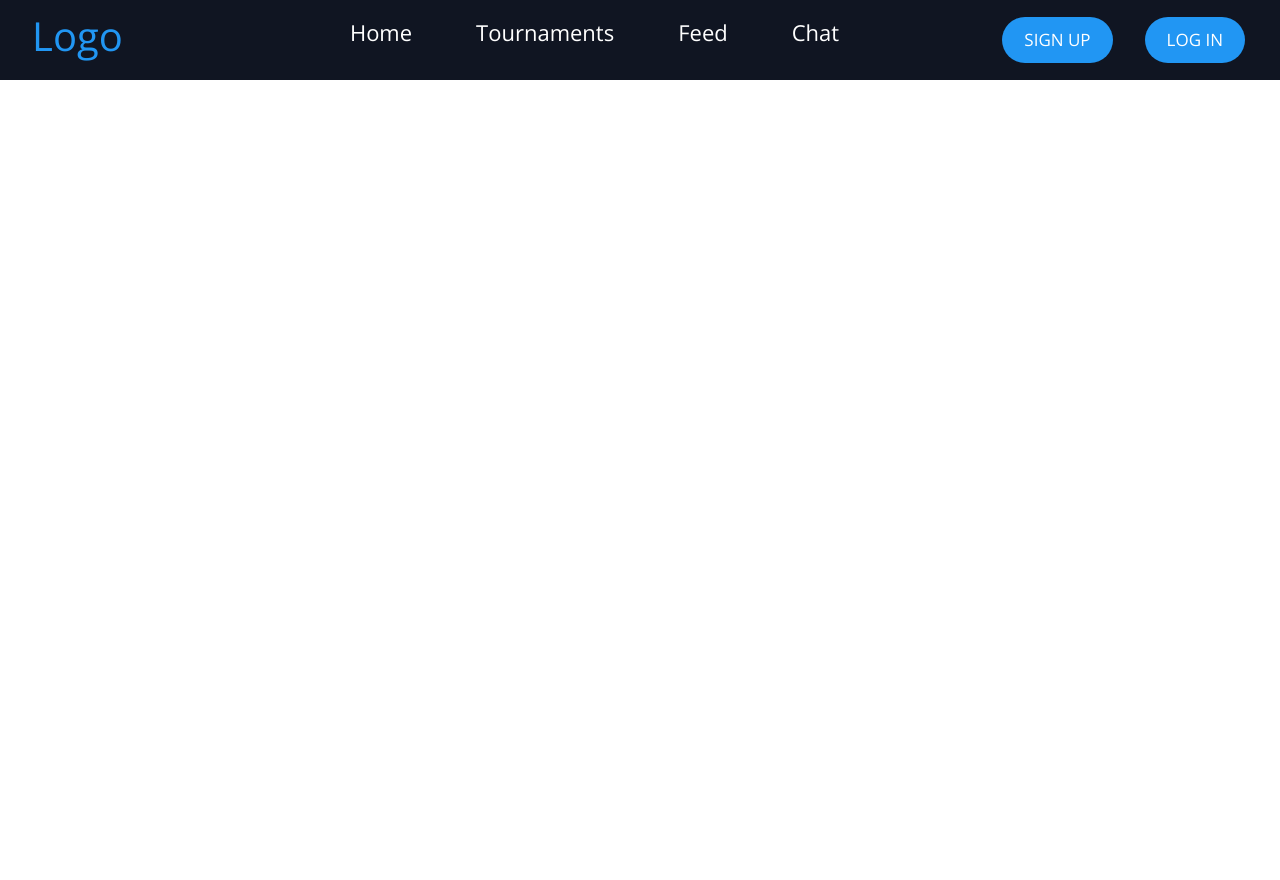
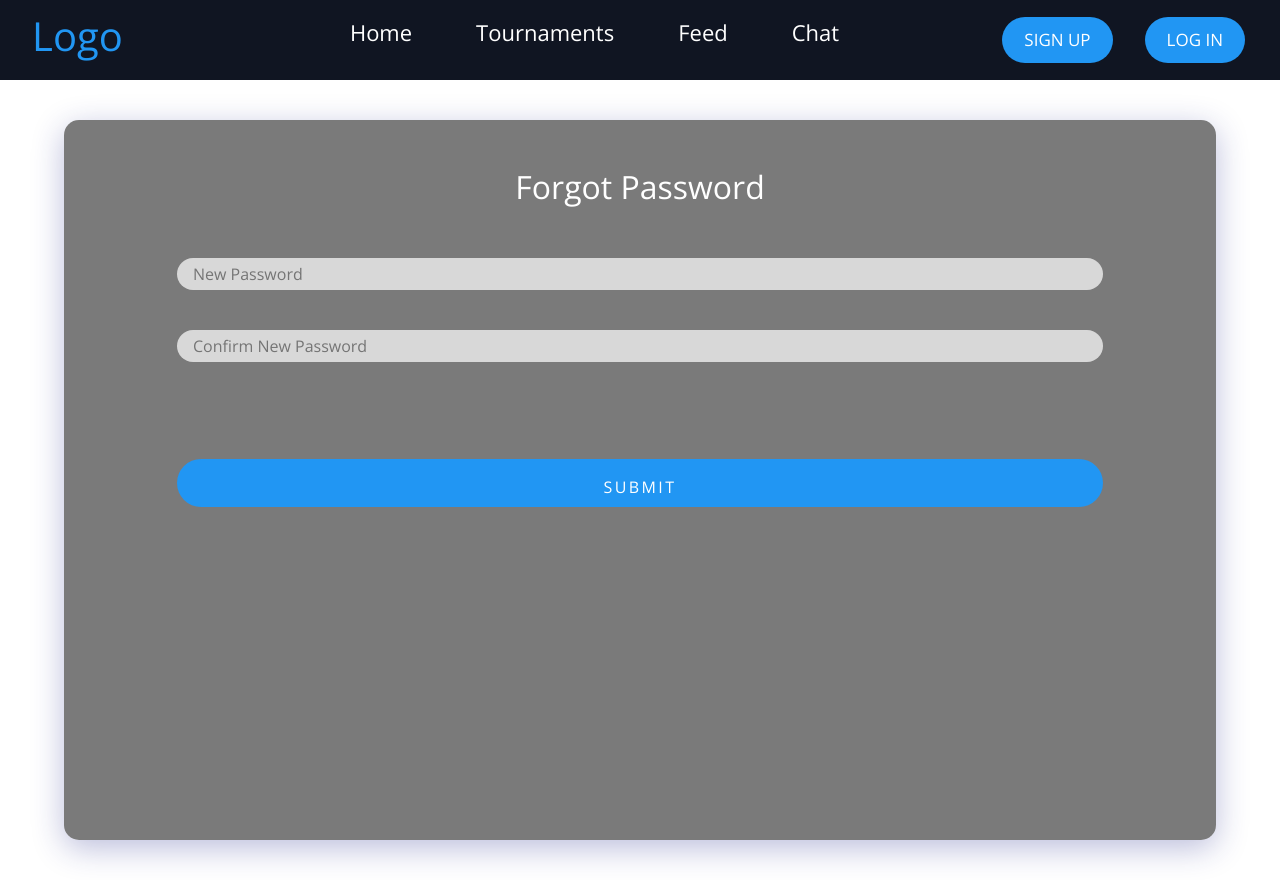
Before and after one commit to hassanthiab/GP_Project, a React (Create React App) app: page /reset-password in a window 1280 px wide. Before the commit the page ends 800 px from the top, so only its background shows below. Built offline with nearby package versions, Linux system fonts and the light colour scheme.

Commit message:
forgot-password

```diff
--- a/src/App.jsx
+++ b/src/App.jsx
@@ -16,7 +16,8 @@ function App()
       <Route  path="/Login" element={<Login />} />
       <Route  path="/Signup"   element={<Signup></Signup>} />
       <Route  path="/Login/ForgotPassword"   element={<Page />} />
-      <Route  path="/Login/ForgotPassword/NewPassword"   element={<NewPass />} />
+      <Route  path="/reset-password"   element={<NewPass />} />
+
     </Routes>
 
 
--- a/src/components/ForgotPassword/NewPass.jsx
+++ b/src/components/ForgotPassword/NewPass.jsx
@@ -4,6 +4,11 @@ import Input from '../Login/Input'
 import '../Login/LoginStyle.css';
 import styled from 'styled-components';
 import Button from '../Login/Button';
+import { useRoutes } from 'react-router-dom';
+import { Component } from 'react/cjs/react.production.min';
+import axios from 'axios';
+import { useParams } from 'react-router-dom';
+import { useSearchParams } from 'react-router-dom';
 
 const Title = styled.h2`
 margin: 3rem 0 2rem 0 ;
@@ -27,7 +32,68 @@ align-items: center ;
 height: 20% ;
 width: 100% ;
 `;
-function NewPass() {
+
+
+class NewPass extends Component {
+
+    state={
+      input:{
+        email:"",
+        password:"",
+        password_confirmation:"",
+        token:"",
+      },
+      errors:{
+        password:"",
+    },
+
+    }
+
+
+    render(){
+    let forgotPassReq =()=> {
+
+       const queryParams = new URLSearchParams(window.location.search)
+
+       const token = queryParams.get('t')
+       const email = queryParams.get('email')
+
+            axios.post("http://localhost:8000/api/reset-password",{
+                "email":email,
+                "password":this.state.input['password'],
+                "password_confirmation":this.state.input['password_confirmation'],
+                "token":token,
+
+        }).then(response=> {
+         console.log(response.data)
+          })
+          .catch(error=> {
+              let StateError={...this.state.errors}
+              StateError['password']=error.response.data.errors['password']
+          this.setState({
+            errors:StateError
+            }
+
+              )
+              console.log(this.state.errors['password'][0])
+
+          });
+
+        }
+
+                let changed=(event,inputId)=>{
+
+                    let input={...this.state.input}
+                     input[inputId]=event.target.value
+                     this.setState(
+                         {
+
+                             input:input
+                         }
+                         )
+
+                 }
+
   return (
     <body class="Login">
    <Container size="30vh">
@@ -35,16 +101,17 @@ function NewPass() {
            Forgot Password
        </Title>
        <InputText>
-       <Input type="password" placeholder="New Password" />
-       <Input type="password" placeholder="Confirm New Password" />
+       <Input onChange={(event)=>changed(event,"password")} type="password" placeholder="New Password" />
+       <Input onChange={(event)=>changed(event,"password_confirmation")} type="password" placeholder="Confirm New Password" />
        </InputText>
+       <label>{this.state.errors['password'][0]}</label>
        <Buttons>
        <div class="container">
      <div class="row">
     <div class="col-md-1">
         </div>
     <div class="col-md-10">
-    <Button nameButton="Submit"></Button>
+    <Button onClick={forgotPassReq} nameButton="Submit"></Button>
      </div>
     <div class="col-md-1">
     </div>
@@ -56,5 +123,6 @@ function NewPass() {
    </Container>
       </body>
   )}
+}
 
 export default NewPass
--- a/src/components/ForgotPassword/Page.jsx
+++ b/src/components/ForgotPassword/Page.jsx
@@ -4,6 +4,9 @@ import Input from '../Login/Input'
 import '../Login/LoginStyle.css';
 import styled from 'styled-components';
 import Button from '../Login/Button';
+import axios from 'axios';
+import { Component } from 'react/cjs/react.production.min';
+
 
 const Title = styled.h2`
 margin: 3rem 0 2rem 0 ;
@@ -28,7 +31,50 @@ height: 20% ;
 width: 100% ;
 `;
 
-function Page() {
+
+
+class Page extends Component {
+    state={
+        input:{
+            email:""
+        },
+        error:""
+    }
+    render(){
+
+let forgotPassReq =()=> {
+console.log(this.state.input['email'])
+    axios.post("http://localhost:8000/api/forgot-password",{
+        "email":this.state.input['email'],
+
+}).then(response=> {
+
+  })
+  .catch(error=> {
+  this.setState({
+      error:error.response.data.message
+    }
+      )
+
+
+  });
+
+}
+
+        let changed=(event,inputId)=>{
+
+            let input={...this.state.input}
+             input[inputId]=event.target.value
+             this.setState(
+                 {
+
+                     input:input
+                 }
+                 )
+
+         }
+
+
   return (
       <body class="Login">
    <Container size="30vh">
@@ -36,8 +82,8 @@ function Page() {
            Forgot Password
        </Title>
        <InputText>
-       <Input type="text" placeholder="Email of your account" />
-       <label style={{cursor:'pointer'}}>Try another method?</label>
+       <Input onChange={(event)=>changed(event,'email')} type="text" placeholder="Email of your account" />
+       <label style={{cursor:'pointer'}}>{this.state.error}</label>
        </InputText>
        <Buttons>
        <div class="container">
@@ -45,7 +91,7 @@ function Page() {
     <div class="col-md-1">
         </div>
     <div class="col-md-10">
-    <Button nameButton="Submit"></Button>
+    <Button onClick={forgotPassReq} nameButton="Submit"></Button>
      </div>
     <div class="col-md-1">
     </div>
@@ -58,6 +104,7 @@ function Page() {
       </body>
 
   )
+  }
 }
 
 export default Page
--- a/src/components/Login/Button.jsx
+++ b/src/components/Login/Button.jsx
@@ -1,7 +1,6 @@
 import React from 'react';
 import { Fragment } from 'react/cjs/react.production.min';
 import styled from 'styled-components';
-import Button from  '@material-ui/core/Button';
 export default function(props)
 {
     return (
--- a/src/components/Login/Login.jsx
+++ b/src/components/Login/Login.jsx
@@ -139,22 +139,7 @@ export class Login extends Component{
 
            }
 
-           let forgotPassReq =()=> {
 
-            axios.post("http://localhost:8000/api/forgot-password",{
-                "email":'Mohammad1162002@gmail.com',
-
-        }).then(response=> {
-
-          })
-          .catch(error=> {
-
-
-
-          });
-
-
-    }
 
 
     return (
@@ -163,9 +148,9 @@ export class Login extends Component{
 <Container size="80vh">
         <Title>welcome</Title>
         <InputText>
-        <FancyInput onChange={(event)=>changed(event,"email")} type="email" placeholder='Email'></FancyInput>
+        <FancyInput onChange={(event)=>changed(event,"email")}type="email" placeholder='Email'>{this.state.email}</FancyInput>
 
-        <FancyInput onChange={(event)=>changed(event,"password")} type="password" placeholder='Password'></FancyInput>
+        <FancyInput onChange={(event)=>changed(event,"password")} type="password" placeholder='Password'>{this.state.password}</FancyInput>
       <label>{this.state.errors['email'][0]}</label>
       <label>{this.state.errors['password'][0]}</label>
       <label>{this.state.message?"Please Try Again In 1 Minute":""}</label>
```
